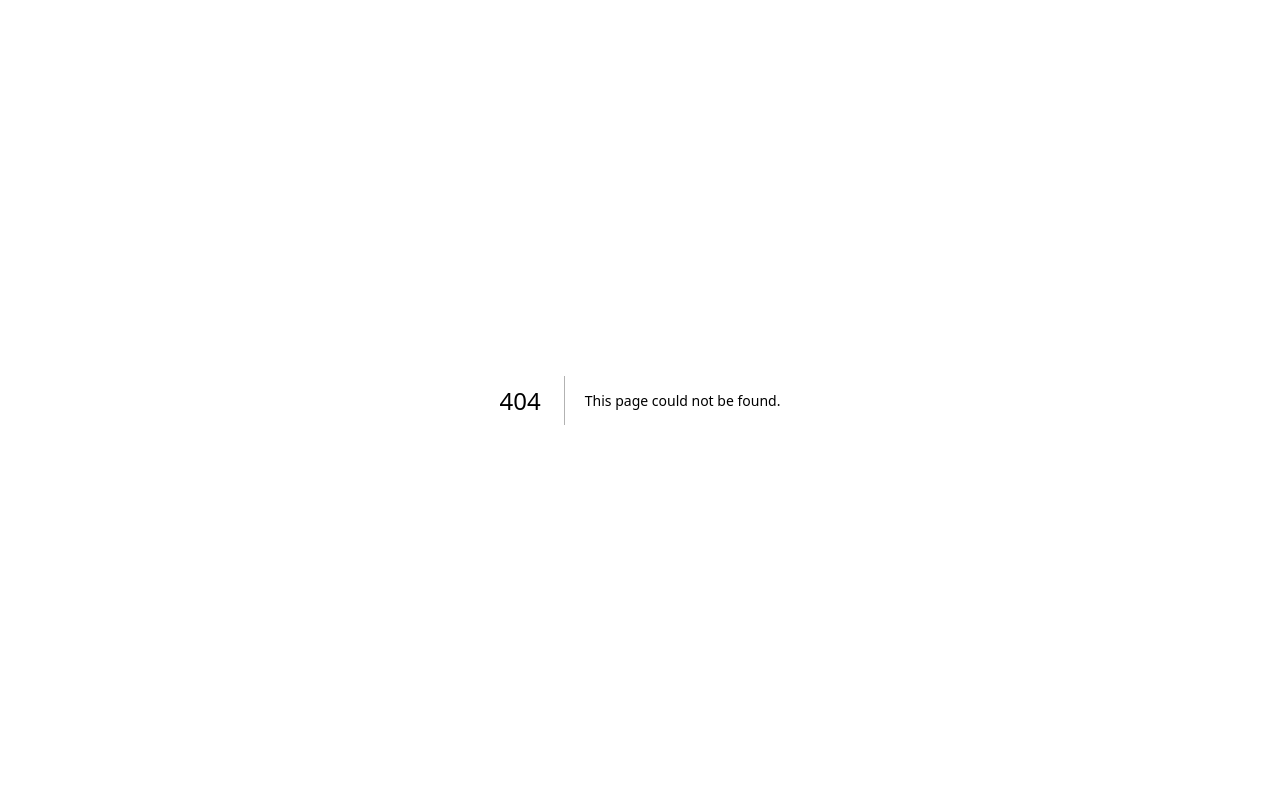
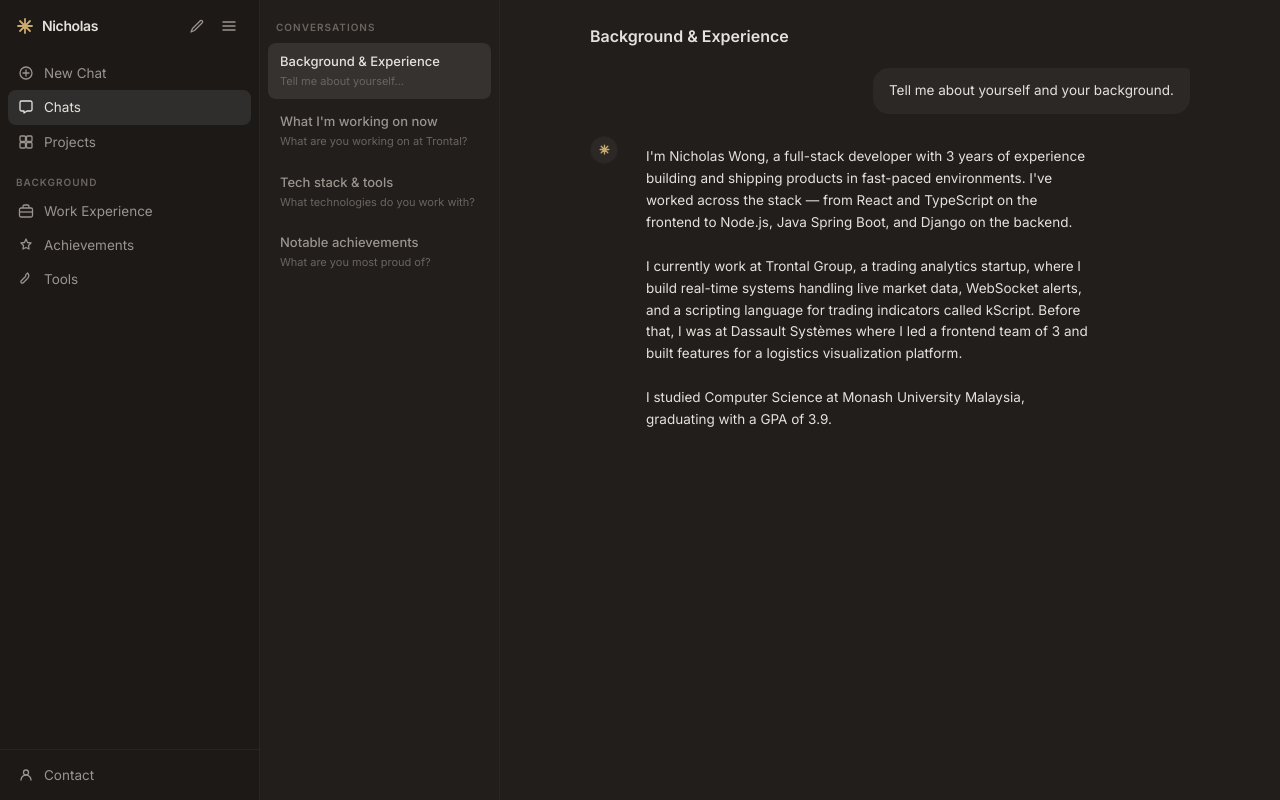
Before and after one commit to bonzonic/portfolio-2, a Next.js app: page /chats in a window 1280 px wide. Before the commit this address had no page. Built offline with nearby package versions, Linux system fonts and the light colour scheme.

Commit message:
feat: add curated chats page with two-panel Q&A layout

```diff
--- /dev/null
+++ b/src/app/(portfolio)/chats/page.tsx
@@ -0,0 +1,9 @@
+import { CuratedChats } from "@/app/sections/curated-chats";
+
+export default function ChatsPage() {
+  return (
+    <div className="h-full">
+      <CuratedChats />
+    </div>
+  );
+}
--- /dev/null
+++ b/src/app/sections/curated-chats.tsx
@@ -0,0 +1,73 @@
+"use client";
+
+import { useState } from "react";
+import { curatedChats } from "@/app/data/chats";
+
+export function CuratedChats() {
+  const [selectedId, setSelectedId] = useState(curatedChats[0].id);
+  const selected = curatedChats.find((c) => c.id === selectedId) ?? curatedChats[0];
+
+  return (
+    <div className="flex h-full">
+      {/* Conversation list */}
+      <div className="w-60 shrink-0 border-r border-border overflow-y-auto">
+        <div className="px-4 pt-5 pb-2">
+          <p className="text-[10px] font-semibold uppercase tracking-widest text-dim">
+            Conversations
+          </p>
+        </div>
+        <div className="px-2 pb-4 flex flex-col gap-1">
+          {curatedChats.map((chat) => (
+            <button
+              key={chat.id}
+              onClick={() => setSelectedId(chat.id)}
+              className={`w-full text-left px-3 py-2.5 rounded-lg transition-colors ${
+                selectedId === chat.id
+                  ? "bg-white/9 text-primary"
+                  : "text-muted hover:bg-white/6 hover:text-primary"
+              }`}
+            >
+              <p className="text-[13px] font-medium leading-snug">{chat.title}</p>
+              <p className="text-[11px] text-dim mt-0.5 truncate">{chat.preview}</p>
+            </button>
+          ))}
+        </div>
+      </div>
+
+      {/* Message view */}
+      <div className="flex-1 overflow-y-auto px-6 py-6">
+        <div className="max-w-150 mx-auto flex flex-col gap-5">
+          <h2 className="text-base font-semibold text-primary">{selected.title}</h2>
+          {selected.messages.map((msg, i) => (
+            <div
+              key={i}
+              className={`flex ${msg.role === "user" ? "justify-end" : "justify-start gap-3"}`}
+            >
+              {msg.role === "assistant" && (
+                <div className="w-7 h-7 rounded-full bg-surface border border-border shrink-0 mt-0.5 flex items-center justify-center">
+                  <svg width="11" height="11" viewBox="0 0 10 10" fill="none" aria-hidden="true">
+                    <path
+                      d="M5 1v8M1 5h8M2 2l6 6M8 2L2 8"
+                      stroke="#c9a96e"
+                      strokeWidth="1.2"
+                      strokeLinecap="round"
+                    />
+                  </svg>
+                </div>
+              )}
+              <div
+                className={`max-w-[80%] rounded-2xl px-4 py-3 text-[13.5px] leading-relaxed whitespace-pre-wrap ${
+                  msg.role === "user"
+                    ? "bg-surface text-primary rounded-tr-sm"
+                    : "text-primary rounded-tl-sm"
+                }`}
+              >
+                {msg.content}
+              </div>
+            </div>
+          ))}
+        </div>
+      </div>
+    </div>
+  );
+}
```
